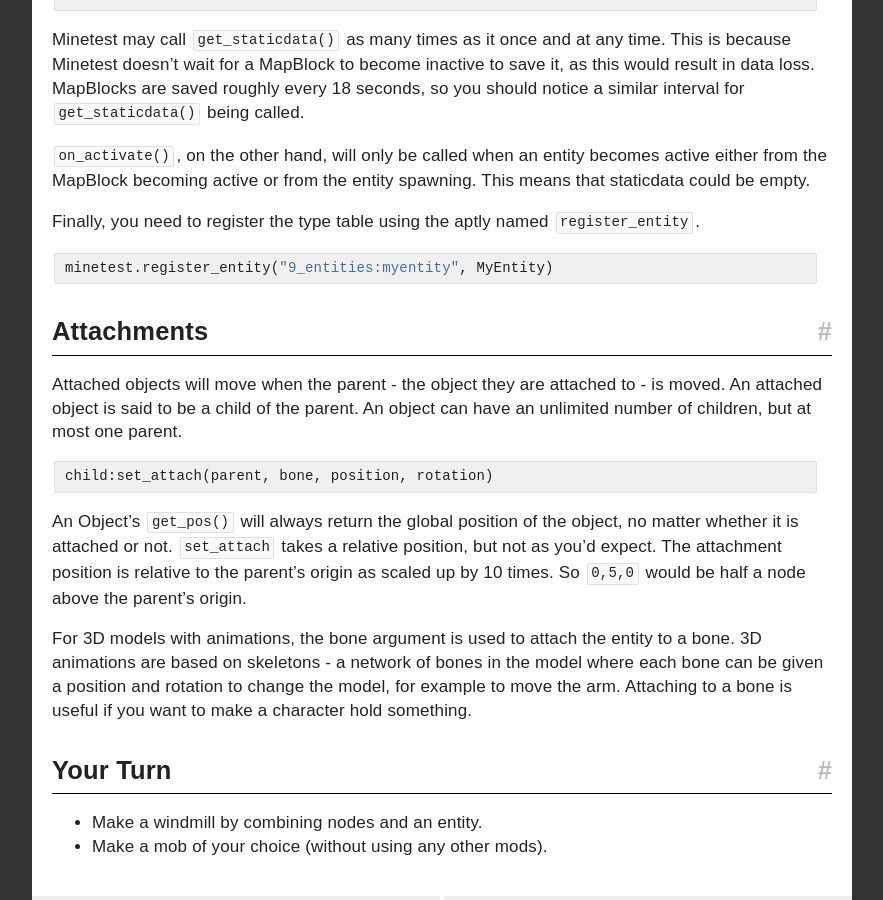
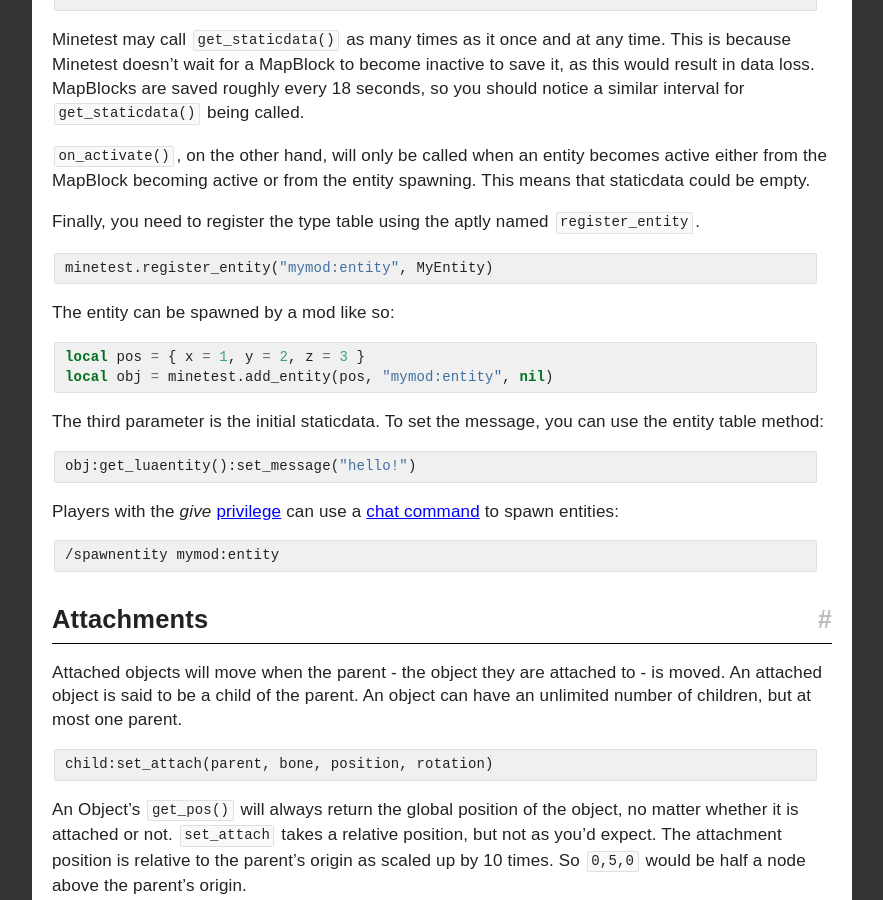
Before and after one commit to rubenwardy/minetest_modding_book, a Jekyll site: the page built from _en/map/objects.md, in a window 1280 px wide and 900 px high, scrolled down 3198 px. Shown: the whole window, without its empty margins (338-1221 px from the left). Built offline with Jekyll 4.4.1, drawn with Linux system fonts in a browser that asks for light colours; nearby versions of some CDN libraries.

Commit message:
Objects, Players, and Entities: Add spawning explanation
Fixes #72

````diff
--- a/_en/map/objects.md
+++ b/_en/map/objects.md
@@ -189,9 +189,27 @@ This means that staticdata could be empty.
 Finally, you need to register the type table using the aptly named `register_entity`.
 
 ```lua
-minetest.register_entity("9_entities:myentity", MyEntity)
+minetest.register_entity("mymod:entity", MyEntity)
 ```
 
+The entity can be spawned by a mod like so:
+
+```lua
+local pos = { x = 1, y = 2, z = 3 }
+local obj = minetest.add_entity(pos, "mymod:entity", nil)
+```
+
+The third parameter is the initial staticdata.
+To set the message, you can use the entity table method:
+
+```lua
+obj:get_luaentity():set_message("hello!")
+```
+
+Players with the *give* [privilege](../players/privileges.html) can
+use a [chat command](../players/chat.html) to spawn entities:
+
+    /spawnentity mymod:entity
 
 ## Attachments
 
````
